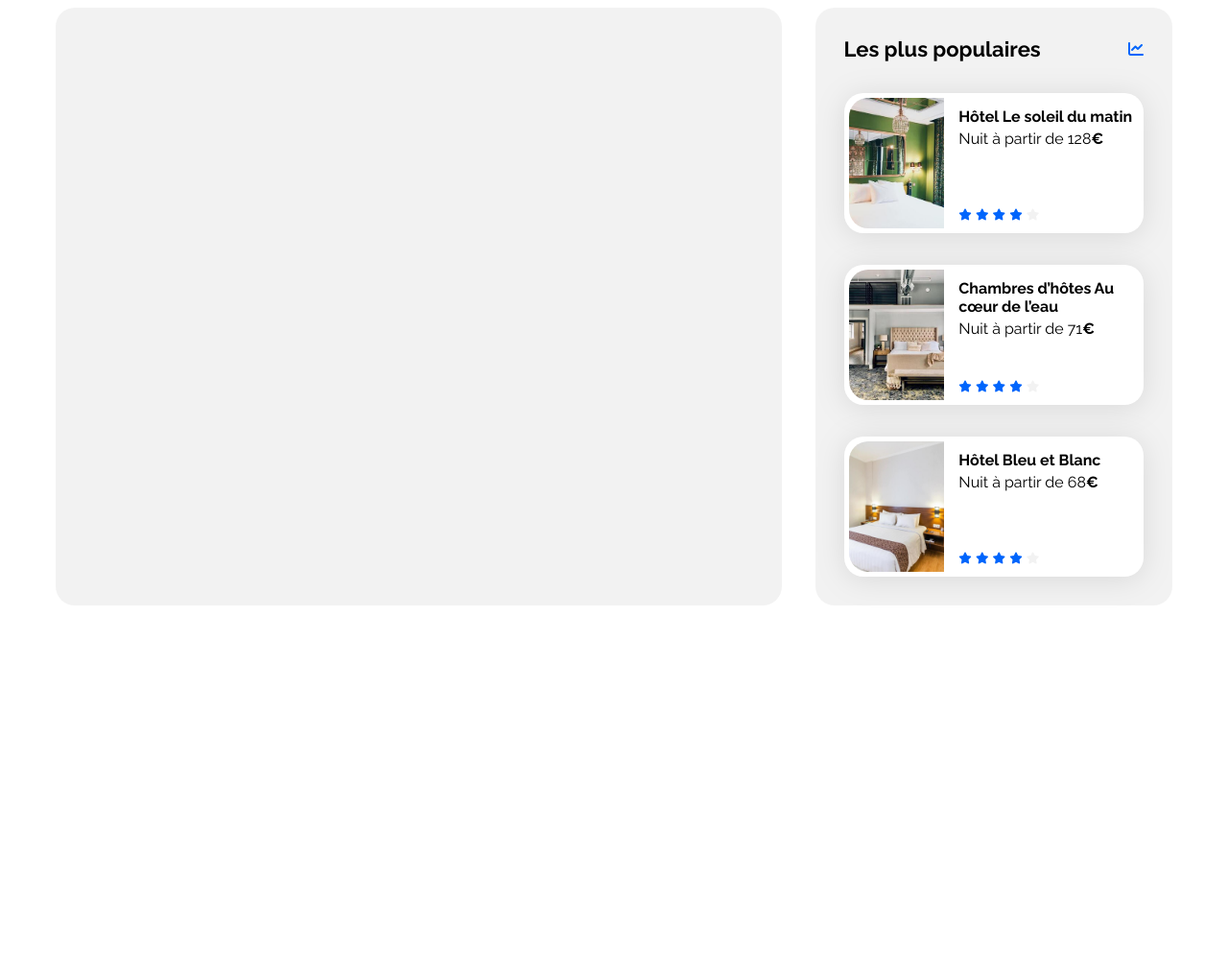
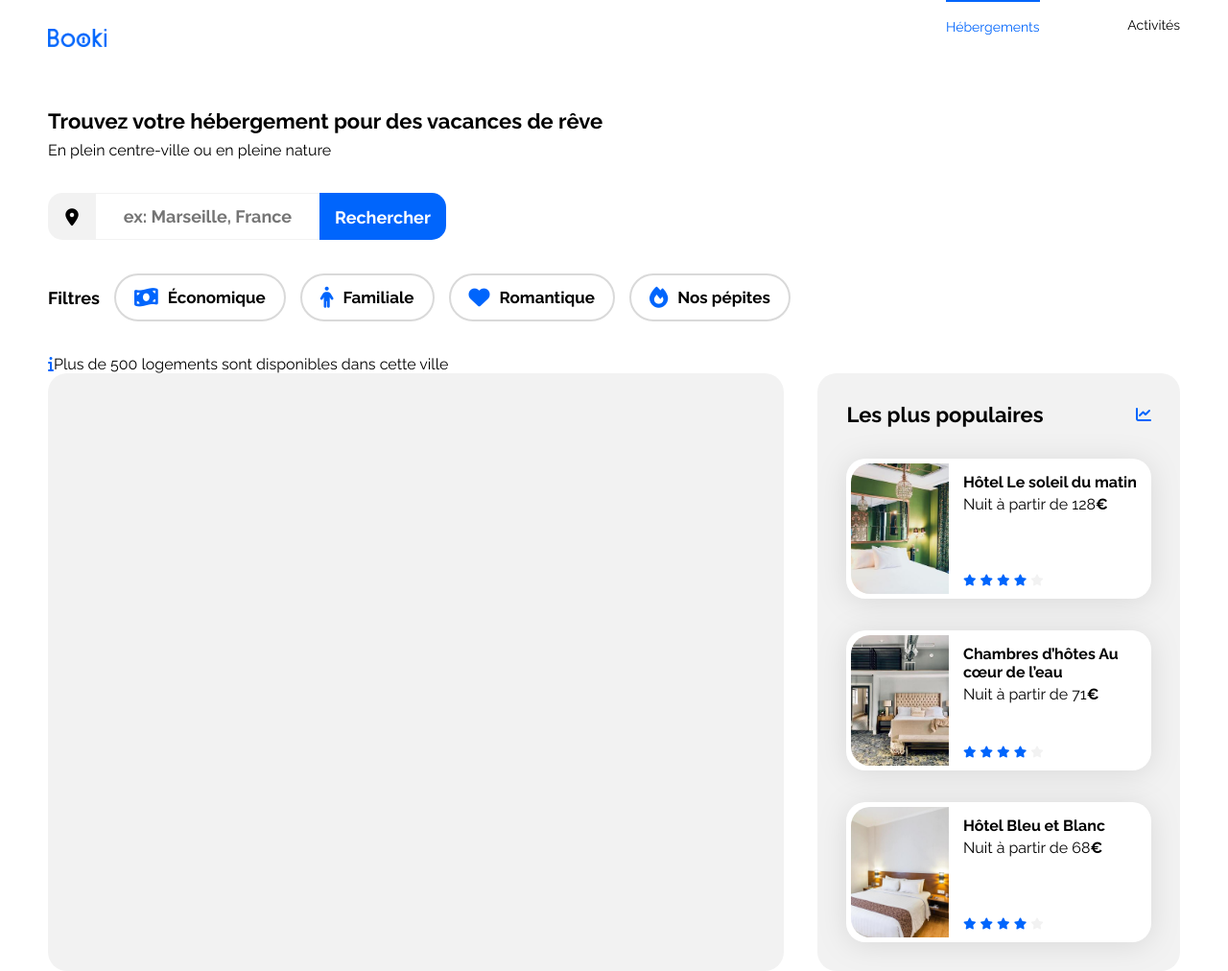
Before and after one commit to Pearl-Design/projet-3-booki, a plain HTML site: page index.html in a window 1280 px wide. Shown: the whole page at 96% size. Before the commit the page ends 800 px from the top, so only its background shows below. Drawn offline with Linux system fonts and the light colour scheme.

Commit message:
partie recher et filtre terminé

```diff
--- a/css/style.css
+++ b/css/style.css
@@ -1,104 +1,218 @@
 /****** General ***********/
 * {
   font-family: 'Raleway', sans-serif;
+  margin: 0;
+  padding: 0;
+  box-sizing: border-box
 }
-
 :root {
   --main-color: #0065FC;
   --main-bg-color: #F2F2F2;
   --filter-bg-color: #DEEBFF;
 }
-
 .fa-solid {
   color: var(--main-color);
 }
-
 body {
   display: flex;
   justify-content: center;
+  margin: 0
 }
-
 .main-container {
   width: 100%;
   max-width: 1440px;
   padding: 0 50px;
   box-sizing: border-box;
 }
-
 a {
   color: inherit;
   text-decoration: none;
 }
-
+li {
+  list-style: none
+}
+.flex {
+  display: flex
+}
 .section-title {
   margin: 0;
   font-size: 22px;
 }
-
 .card {
   background-color: white;
   border-radius: 20px;
   padding: 5px;
   filter: drop-shadow(0px 3px 15px rgba(0, 0, 0, 0.1));
 }
-
 .card img {
   object-fit: cover;
 }
-
 .card-title {
   font-size: 16px;
 }
-
 .euro {
   font-weight: 700;
 }
-
 .neutral-star {
   color: var(--main-bg-color)
 }
-
+/* Style global de la page */
+.main-container {
+  max-width: 1440px;
+  width: 100%;
+  margin: 0 auto;
+  padding: 0 50px
+}
+/* Menu*/
+header {
+  justify-content: space-between;
+  margin-bottom: 30px
+}
+header .logo {
+  padding: 30px 0;
+}
+header nav {
+  width: 244px;
+}
+header nav ul {
+  justify-content: space-between
+}
+header nav ul li {
+  padding-top: 16px;
+}
+header nav ul li a {
+  font-size: 14px
+}
+header nav ul li:first-child {
+  border-top: solid 2px #0065FC
+}
+header nav ul li:first-child a {
+  color: #0065FC
+}
+/*Recherche et Filtre*/
+main .recherche-filtre {
+  flex-direction: column;
+  gap: 35px
+}
+main .recherche-filtre h1 {
+  font-size: 22px;
+  font-weight: 700;
+  line-height: 26px;
+  margin-bottom: 8px;
+}
+main .recherche-filtre p {
+  font-size: 16px
+}
+main .recherche-filtre .recherche form {
+  display: inline-flex;
+  border-radius: 15px
+}
+main .recherche-filtre .recherche form div {
+  width: 50px;
+  height: 49px;
+  border-radius: 15px 0px 0 15px;
+  border: 1px;
+  background-color: #F2F2F2;
+  align-items: center;
+  justify-content: center;
+}
+main .recherche-filtre .recherche form i {
+  color: #000;
+  font-size: 18px
+}
+main .recherche-filtre .recherche form #recherche {
+  border: none;
+  border-top: solid 1px #F2F2F2;
+  border-bottom: solid 1px #F2F2F2;
+  font-size: 18px;
+  font-weight: 700;
+  line-height: 21px;
+  text-align: center;
+  color: #000;
+  padding: 10px;
+  height: 49px;
+}
+main .recherche-filtre .recherche form #recherche:focus-visible {
+  outline: none
+}
+main .recherche-filtre .recherche form #rechercher {
+  padding: 15px 16px;
+  border-radius: 0px 15px 15px 0px;
+  border: 1px;
+  font-size: 18px;
+  font-weight: 700;
+  line-height: 21px;
+  text-align: center;
+  color: #fff;
+  background-color: #0065FC;
+  cursor: pointer;
+  height: 49px;
+}
+main .recherche-filtre .filtre, main .recherche-filtre .filtre ul {
+  gap: 15px;
+  align-items: center
+}
+main .recherche-filtre .filtre h2 {
+  font-size: 18px;
+  font-weight: 700;
+  line-height: 21px;
+}
+main .recherche-filtre .filtre li i {
+  display: inline-block;
+  margin-right: 10px;
+  font-size: 22px;
+  color: #0065FC
+}
+main .recherche-filtre .filtre li {
+  align-items: center;
+  justify-content: center;
+}
+main .recherche-filtre .filtre li a {
+  padding: 0 19px;
+  border-radius: 25px;
+  border: solid 2px #D9D9D9;
+  height: 50px;
+  font-size: 17px;
+  font-weight: 700;
+  align-items: center;
+}
+main .recherche-filtre .filtre li a:hover {
+  background-color: #DEEBFF
+}
 /****** Hebergements And Populaires ***********/
 .hebergements-and-populaires {
   display: flex;
   justify-content: space-between;
 }
-
 .hebergements-and-populaires section {
   background-color: var(--main-bg-color);
   border-radius: 20px;
   padding: 30px;
   box-sizing: border-box;
 }
-
 /****** Hebergements ***********/
 .hebergements {
   width: 65%;
 }
-
 /****** Populaires ***********/
 .populaires {
   width: 32%;
 }
-
 .populaires-title {
   display: flex;
   justify-content: space-between;
   align-items: center;
 }
-
 .populaires-cards .card {
   display: flex;
   margin-top: 33px;
 }
-
 .populaires-cards img {
   width: 33%;
   height: 136px;
   border-top-left-radius: 20px;
   border-bottom-left-radius: 20px;
 }
-
 .populaires-cards .card-content {
   width: 67%;
   padding-left: 15px;
@@ -107,60 +221,45 @@ a {
   justify-content: space-between;
   box-sizing: border-box;
 }
-
 .populaires-cards .card-title {
   margin-top: 10px;
   margin-bottom: 4px;
 }
-
 .populaires-cards .card-subtitle {
   margin: 0;
 }
-
 .populaires-cards .card-rating {
   margin-bottom: 5px;
 }
-
-
-
-
 /* Le code ci-dessous correspond à la version responsive uniquement */
-
 /****** Media queries ***********/
 /* Medium devices (tablets, less/equal than 1024px) */
 @media (max-width: 1024px) {
   .hebergements-and-populaires {
     flex-direction: column;
   }
-
   .hebergements {
     width: 100%;
   }
-
   .populaires {
     width: 100%;
     margin-top: 50px;
   }
-
   .populaires-cards {
     display: flex;
     flex-direction: row;
     justify-content: space-between;
   }
-
   .populaires-cards a {
     width: 30%;
   }
-
   .populaires-cards .card-title {
     font-size: 14px;
   }
-
   .populaires-cards .card-subtitle {
     font-size: 13px;
   }
 }
-
 /* Small devices (phones, less than 768px) */
 @media (max-width: 767.98px) {
   /* ... */
--- a/index.html
+++ b/index.html
@@ -1,6 +1,5 @@
 <!DOCTYPE html>
 <html lang="fr">
-
 <head>
 <meta charset="UTF-8">
 <meta name="viewport" content="width=device-width, initial-scale=1.0">
@@ -16,81 +15,80 @@
 
 <body>
 <div class="main-container">
-        <header></header>
+  <header class="flex">
+    <div class="logo"><img src="images/logo/Booki@3x.png" width="61" height="19" alt="logo Booki"/></div>
+    <nav>
+      <ul class="flex">
+        <li><a href="#hebergements">Hébergements</a></li>
+        <li><a href="#">Activités</a></li>
+      </ul>
+    </nav>
+  </header>
   <main>
-            <div class="hebergements-and-populaires">
-                <section class="hebergements">
-
+    <div class="recherche-filtre flex">
+      <div>
+        <h1>Trouvez votre hébergement pour des vacances de rêve</h1>
+        <p>En plein centre-ville ou en pleine nature</p>
+      </div>
+      <section class="recherche">
+        <form action="" method="post">
+          <div class="flex"><i class="fa-solid fa-location-dot"></i></div>
+          <input type="text" id="recherche" placeholder="ex: Marseille, France"/>
+          <input type="submit" id="rechercher" value="Rechercher"/>
+        </form>
       </section>
+      <section class="filtre flex">
+        <h2>Filtres</h2>
+        <ul class="flex">
+          <li> <a href="#" class="flex"><i class="fa-solid fa-money-bill-wave"></i>&Eacute;conomique</a> </li>
+          <li> <a href="#" class="flex"><i class="fa-solid fa-person"></i>Familiale</a> </li>
+          <li> <a href="#" class="flex"><i class="fa-solid fa-heart"></i>Romantique</a> </li>
+          <li> <a href="#" class="flex"><i class="fa-solid fa-fire"></i>Nos pépites</a> </li>
+        </ul>
+      </section>
+		<p><i class="fa-solid fa-info"></i>Plus de 500 logements sont disponibles dans cette ville</p>
+    </div>
+    <div id="hebergements" class="hebergements-and-populaires">
+      <section class="hebergements"> </section>
       <section class="populaires">
         <div class="populaires-title">
           <h2 class="section-title">Les plus populaires</h2>
-                        <i class="fa-solid fa-chart-line" aria-hidden="true"></i>
-                    </div>
-                    <div class="populaires-cards">
-                        <a href="#">
-                            <article class="card">
-                                <img src="./images/hebergements/emile-guillemot.jpg" alt="Image de la chambre d'hôtel montrant un lit">
+          <i class="fa-solid fa-chart-line" aria-hidden="true"></i> </div>
+        <div class="populaires-cards"> <a href="#">
+          <article class="card"> <img src="./images/hebergements/emile-guillemot.jpg" alt="Image de la chambre d'hôtel montrant un lit">
             <div class="card-content">
               <div class="card-txt">
                 <h3 class="card-title">Hôtel Le soleil du matin</h3>
                 <p class="card-subtitle">Nuit à partir de 128<span class="euro">€</span></p>
               </div>
-                                    <div class="card-rating">
-                                        <i class="fa-xs fa-solid fa-star" aria-hidden="true"></i>
-                                        <i class="fa-xs fa-solid fa-star" aria-hidden="true"></i>
-                                        <i class="fa-xs fa-solid fa-star" aria-hidden="true"></i>
-                                        <i class="fa-xs fa-solid fa-star" aria-hidden="true"></i>
-                                        <i class="fa-xs fa-solid fa-star neutral-star" aria-hidden="true"></i>
-                                        <span class="sr-only">Note de 4 sur 5</span>
-                                    </div>
+              <div class="card-rating"> <i class="fa-xs fa-solid fa-star" aria-hidden="true"></i> <i class="fa-xs fa-solid fa-star" aria-hidden="true"></i> <i class="fa-xs fa-solid fa-star" aria-hidden="true"></i> <i class="fa-xs fa-solid fa-star" aria-hidden="true"></i> <i class="fa-xs fa-solid fa-star neutral-star" aria-hidden="true"></i> <span class="sr-only">Note de 4 sur 5</span> </div>
             </div>
           </article>
-                        </a>
-                        <a href="#">
-                            <article class="card">
-                                <img src="./images/hebergements/aw-creative.jpg" alt="Image de la chambre d'hôtel montrant un lit">
+          </a> <a href="#">
+          <article class="card"> <img src="./images/hebergements/aw-creative.jpg" alt="Image de la chambre d'hôtel montrant un lit">
             <div class="card-content">
               <div class="card-txt">
                 <h3 class="card-title">Chambres d’hôtes Au cœur de l’eau</h3>
                 <p class="card-subtitle">Nuit à partir de 71<span class="euro">€</span></p>
               </div>
-                                    <div class="card-rating">
-                                        <i class="fa-xs fa-solid fa-star" aria-hidden="true"></i>
-                                        <i class="fa-xs fa-solid fa-star" aria-hidden="true"></i>
-                                        <i class="fa-xs fa-solid fa-star" aria-hidden="true"></i>
-                                        <i class="fa-xs fa-solid fa-star" aria-hidden="true"></i>
-                                        <i class="fa-xs fa-solid fa-star neutral-star" aria-hidden="true"></i>
-                                        <span class="sr-only">Note de 4 sur 5</span>
-                                    </div>
+              <div class="card-rating"> <i class="fa-xs fa-solid fa-star" aria-hidden="true"></i> <i class="fa-xs fa-solid fa-star" aria-hidden="true"></i> <i class="fa-xs fa-solid fa-star" aria-hidden="true"></i> <i class="fa-xs fa-solid fa-star" aria-hidden="true"></i> <i class="fa-xs fa-solid fa-star neutral-star" aria-hidden="true"></i> <span class="sr-only">Note de 4 sur 5</span> </div>
             </div>
           </article>
-                        </a>
-                        <a href="#">
-                            <article class="card">
-                                <img src="./images/hebergements/febrian-zakaria2.jpg" alt="Image de la chambre d'hôtel montrant un lit">
+          </a> <a href="#">
+          <article class="card"> <img src="./images/hebergements/febrian-zakaria2.jpg" alt="Image de la chambre d'hôtel montrant un lit">
             <div class="card-content">
               <div class="card-txt">
                 <h3 class="card-title">Hôtel Bleu et Blanc</h3>
                 <p class="card-subtitle">Nuit à partir de 68<span class="euro">€</span></p>
               </div>
-                                    <div class="card-rating">
-                                        <i class="fa-xs fa-solid fa-star" aria-hidden="true"></i>
-                                        <i class="fa-xs fa-solid fa-star" aria-hidden="true"></i>
-                                        <i class="fa-xs fa-solid fa-star" aria-hidden="true"></i>
-                                        <i class="fa-xs fa-solid fa-star" aria-hidden="true"></i>
-                                        <i class="fa-xs fa-solid fa-star neutral-star" aria-hidden="true"></i>
-                                        <span class="sr-only">Note de 4 sur 5</span>
-                                    </div>
+              <div class="card-rating"> <i class="fa-xs fa-solid fa-star" aria-hidden="true"></i> <i class="fa-xs fa-solid fa-star" aria-hidden="true"></i> <i class="fa-xs fa-solid fa-star" aria-hidden="true"></i> <i class="fa-xs fa-solid fa-star" aria-hidden="true"></i> <i class="fa-xs fa-solid fa-star neutral-star" aria-hidden="true"></i> <span class="sr-only">Note de 4 sur 5</span> </div>
             </div>
           </article>
-                        </a>
-                    </div>
+          </a> </div>
       </section>
     </div>
   </main>
   <footer></footer>
 </div>
 </body>
-
 </html>
```
Lines whose indentation alone changed are shown as unchanged.
